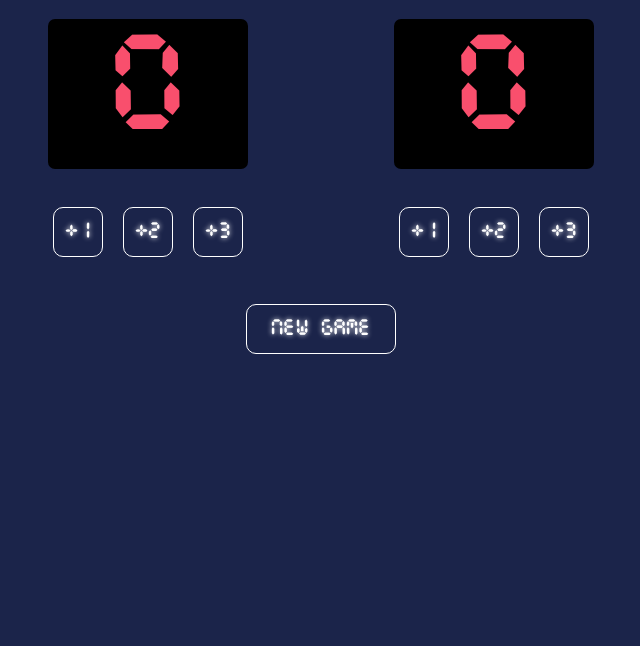
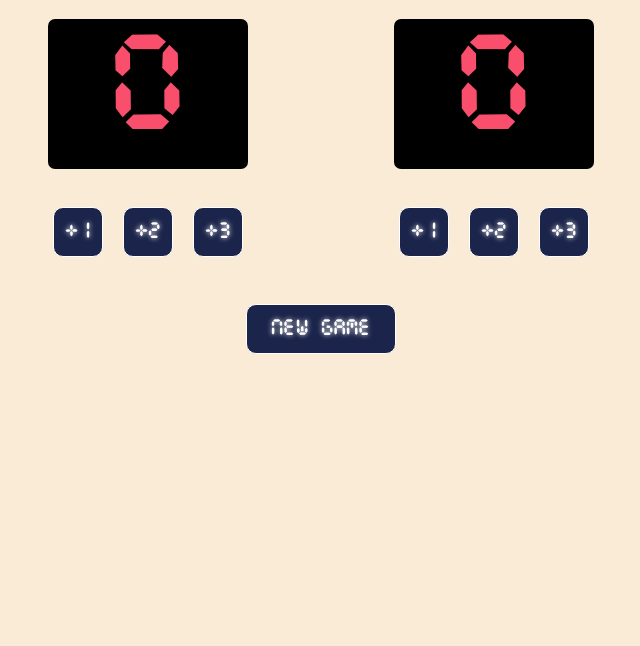
Before and after one commit to theman1811/scoreboard-scrimba, a plain HTML site: page basketball.html in a window 1280 px wide. Shown: the part 154-800 px from the top of the page, without its empty margins (319-959 px from the left). Drawn offline with Linux system fonts and the light colour scheme.

Commit message:
background color updated

```diff
--- a/styles.css
+++ b/styles.css
@@ -1,5 +1,5 @@
 body{
-    background-color:#1B244A;
+    background-color: antiquewhite;
 }
 
 #game{
```
